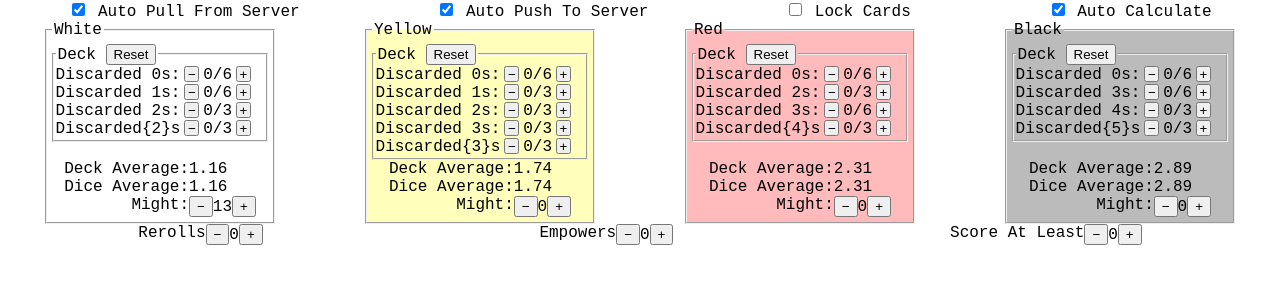
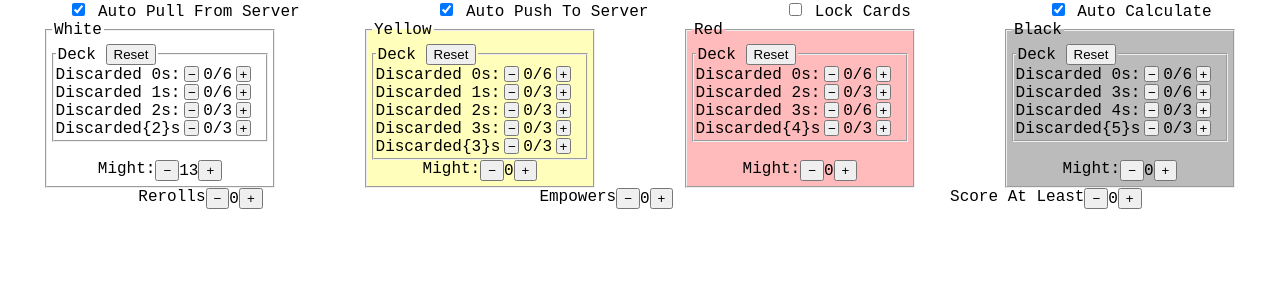
Before and after one commit to flagstone78/OathswornProbability, a website: page public/player.html in a window 1280 px wide. Drawn offline with Linux system fonts and the light colour scheme.

Commit message:
remove unused deck average

```diff
--- a/public/player.html
+++ b/public/player.html
@@ -24,8 +24,8 @@
                 <div>Discarded{2}s</div><div class="limitedCounter" sync uiID="w" max="3" points="2" isCrit>0</div><div>0</div>
             </fieldset>
             <div class="gridContainer" uiID="">
-                <label>Deck Average:</label> <div>1.16</div>
-                <label>Dice Average:</label> <div>1.16</div>
+                <!-- <label>Deck Average:</label> <div>1.16</div>
+                <label>Dice Average:</label> <div>1.16</div> -->
                 <label>Might:</label><div class="counter" uiID="might" store>13</div>
                 <!-- <label>Dice:</label><div class="counter">0</div>
                 <label>Deck:</label><div class="counter">0</div> -->
@@ -43,8 +43,8 @@
                 <div>Discarded{3}s</div><div class="limitedCounter" sync uiID="y" max="3" points="3" iscrit>0</div><div>0</div>
             </fieldset>
             <div class="gridContainer" uiID="">
-                <label>Deck Average:</label> <div>1.74</div>
-                <label>Dice Average:</label> <div>1.74</div>
+                <!-- <label>Deck Average:</label> <div>1.74</div>
+                <label>Dice Average:</label> <div>1.74</div> -->
                 <label>Might:</label><div class="counter" uiID="might" store>0</div>
                 <!-- <label>Dice:</label>    <div class="counter">0</div>
                 <label>Deck:</label>    <div class="counter">0</div> -->
@@ -62,8 +62,8 @@
                 <div>Discarded{4}s</div><div class="limitedCounter" sync uiID="r" max="3" points="4" iscrit>0</div><div>0</div>
             </fieldset>
             <div class="gridContainer" uiID="">
-                <label>Deck Average:</label> <div>2.31</div>
-                <label>Dice Average:</label> <div>2.31</div>
+                <!-- <label>Deck Average:</label> <div>2.31</div>
+                <label>Dice Average:</label> <div>2.31</div> -->
                 <label>Might:</label><div class="counter" uiID="might" store>0</div>
                 <!-- <label>Dice:</label>    <div class="counter">0</div>
                 <label>Deck:</label>    <div class="counter">0</div> -->
@@ -79,8 +79,8 @@
                 <div>Discarded{5}s</div><div class="limitedCounter" sync uiID="b" max="3" points="5" iscrit>0</div><div>0</div>
             </fieldset>
             <div class="gridContainer" uiID="">
-                <label>Deck Average:</label><div class="numberResult" uiID="average">2.89</div>
-                <label>Dice Average:</label><div>2.89</div>
+                <!-- <label>Deck Average:</label><div class="numberResult" uiID="average">2.89</div>
+                <label>Dice Average:</label><div>2.89</div> -->
                 <label>Might:</label><div class="counter" uiID="might" store>0</div>
                 <!-- <label>Dice:</label>   <div class="counter">0</div>
                 <label>Deck:</label>   <div class="counter">0</div> -->
```
